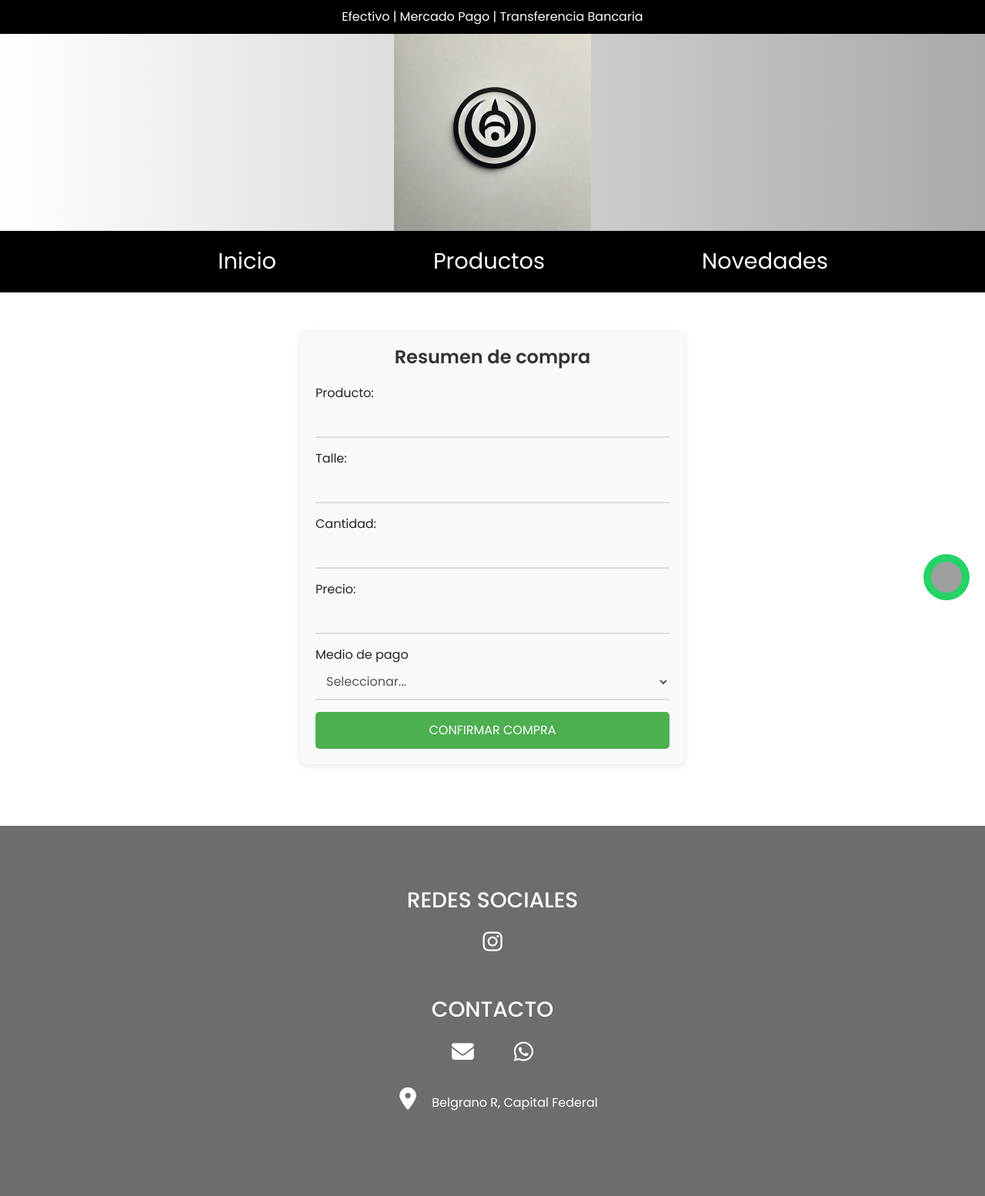
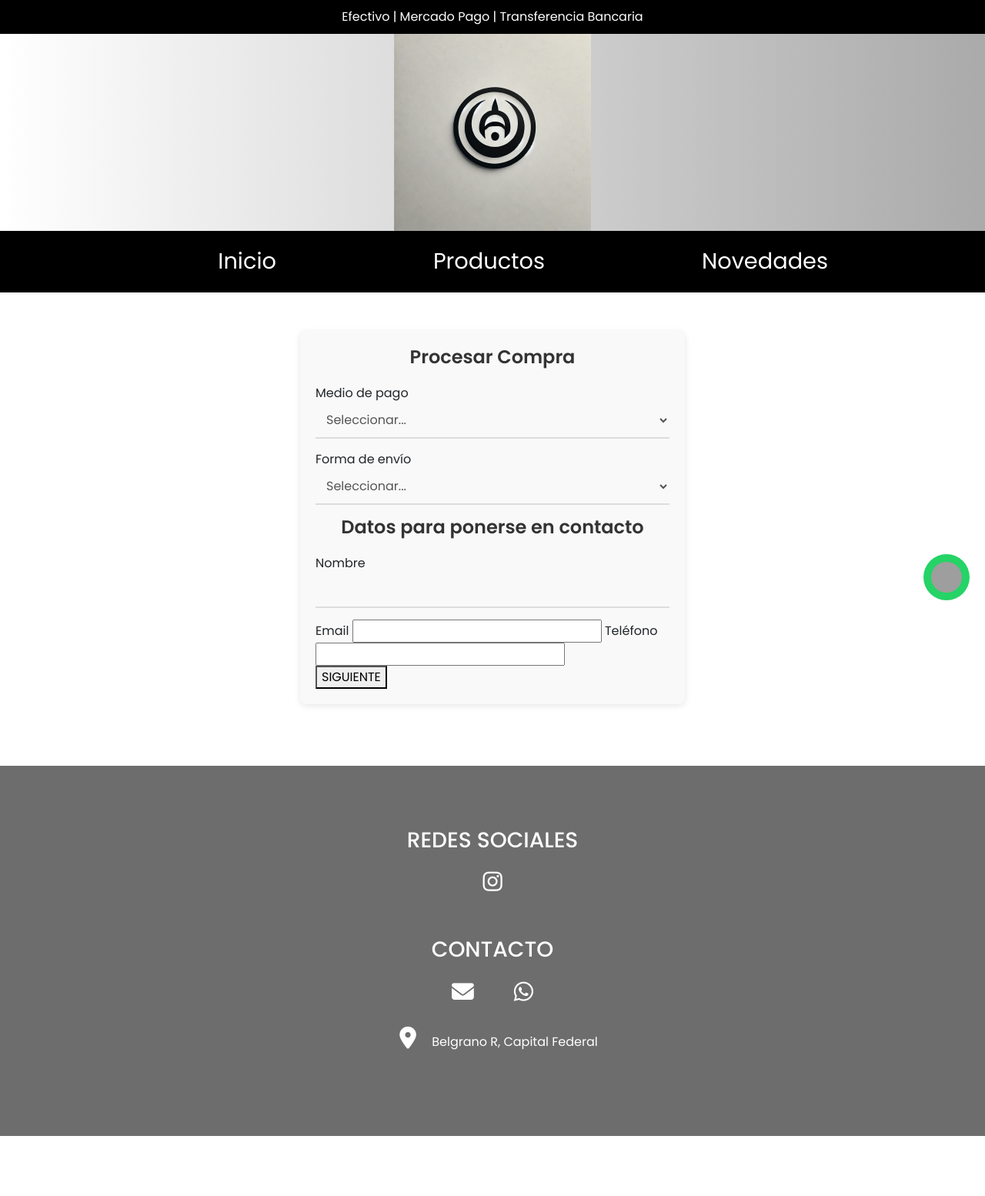
Before and after one commit to guidodiz/E-Commerce, a Django app: page /web/compra/ in a window 1280 px wide. Shown: the whole page at 77% size. After the commit the page ends 1476 px from the top, so only its background shows below. Run offline with Django 5.2, Linux system fonts and the light colour scheme; grey boxes are pictures that could not be loaded.

Commit message:
estamos metiendole a la parte de comprar

```diff
--- a/E-Commerce/TiendaOnline/web/admin.py
+++ b/E-Commerce/TiendaOnline/web/admin.py
@@ -1,5 +1,6 @@
 from django.contrib import admin
-from .models import Productos, Compra
+from .models import Productos, Compras, Cliente
 
 admin.site.register(Productos)
-admin.site.register(Compra)
+admin.site.register(Compras)
+admin.site.register(Cliente)
--- a/E-Commerce/TiendaOnline/web/forms.py
+++ b/E-Commerce/TiendaOnline/web/forms.py
@@ -1,8 +1,8 @@
-from .models import Compra
+from .models import Compras
 from django import forms
 
 
 class CompraModelForm(forms.ModelForm):
     class Meta:
-        model = Compra
-        fields = ['producto', 'talle', 'cantidad', 'precio', 'medio_de_pago']
+        model = Compras
+        fields = ['producto', 'talle', 'cantidad', 'precio', 'medio_de_pago', 'envio']
--- a/E-Commerce/TiendaOnline/web/static/web/js/compra.js
+++ /dev/null
@@ -1,25 +0,0 @@
-const opcion = document.getElementById('medio_de_pago')
-
-const efectivo = document.getElementById('pago_efectivo')
-const datosTransferencia = document.getElementById('datos_transferencia')
-
-const mostrar_efectivo = function(){
-    if (opcion.value === 'Efectivo'){
-        efectivo.hidden = false
-    }
-    else{
-        efectivo.hidden = true
-    }
-}
-
-const mostrar_transferencia = function(){
-    if (opcion.value === 'Transferencia'){
-        datosTransferencia.hidden = false
-    }
-    else{
-        datosTransferencia.hidden = true
-    }
-}
-
-opcion.addEventListener('change', mostrar_efectivo)
-opcion.addEventListener('change', mostrar_transferencia)
--- /dev/null
+++ b/E-Commerce/TiendaOnline/web/static/web/js/resumen_compra.js
@@ -0,0 +1,35 @@
+const procesarCompra = document.getElementById('procesar_compra')
+const resumenCompra = document.getElementById('resumen_compra')
+const botonCompra = document.getElementById('boton_compra')
+
+const siguiente = document.getElementById('siguiente')
+
+const medioDePagoInput = document.getElementById('medio_de_pago')
+const envioInput = document.getElementById('envio')
+const nombreInput = document.getElementById('nombre')
+const emailInput = document.getElementById('email')
+const wpInput = document.getElementById('wp')
+
+const resumenMedioDePago = document.querySelector('input[name="resumenMedioDePago"]')
+const resumenEnvio = document.querySelector('input[name="resumenEnvio"]')
+const resumenNombre = document.querySelector('input[name="resumenNombre"]')
+const resumenEmail = document.querySelector('input[name="resumenEmail"]')
+const resumenWp = document.querySelector('input[name="resumenWp"]')
+
+siguiente.addEventListener('click', function(event){
+    event.preventDefault();
+
+    if(medioDePagoInput.value === '' || envioInput.value === '' || nombreInput.value === '' || emailInput.value === '' || wpInput.value === ''){
+        alert('Los campos deben estar completos')
+        return
+    }
+
+    procesarCompra.hidden = true;
+    resumenCompra.hidden = false;
+    botonCompra.hidden = false;
+    resumenMedioDePago.value = medioDePagoInput.value;
+    resumenEnvio.value = envioInput.value;
+    resumenNombre.value = nombreInput.value;
+    resumenEmail.value = emailInput.value;
+    resumenWp.value = wpInput.value;
+})
--- a/E-Commerce/TiendaOnline/web/templates/web/compra.html
+++ b/E-Commerce/TiendaOnline/web/templates/web/compra.html
@@ -1,7 +1,7 @@
 {% extends 'web/base.html' %}
 {% load static %}
 
-{% block title %} Resumen de compra {% endblock %}
+{% block title %} Procesar compra {% endblock %}
 
 {% block extra_css %}
 <link rel="stylesheet" href="{% static 'web/styles/compra.css' %}">
@@ -12,6 +12,45 @@
     <form method="POST" action="{% url 'compra' %}">
         {% csrf_token %}
 
+        <div id="procesar_compra">
+            <h1>Procesar Compra</h1>
+
+            <div>
+                <label for="medio_de_pago">Medio de pago</label>
+                <select name="medio_de_pago" id="medio_de_pago" required>
+                    <option value="">Seleccionar...</option>
+                    <option value="Efectivo">Efectivo</option>
+                    <option value="MP">Mercado Pago</option>
+                    <option value="Transferencia">Transferencia Bancaria</option>
+                </select>
+            </div>
+
+            <div>
+                <label for="envio">Forma de envío</label>
+                <select name="envio" id="envio" required>
+                    <option value="">Seleccionar...</option>
+                    <option value="Envio">Envío</option>
+                    <option value="Retiro">Retiro (Belgrano R)</option>
+                </select>
+            </div>
+
+            <div class="datos_contacto">
+                <h1>Datos para ponerse en contacto</h1>
+
+                <label for="nombre">Nombre</label>
+                <input type="text" name="nombre" id="nombre">
+
+                <label for="email">Email</label>
+                <input type="email" name="email" id="email">
+
+                <label for="wp">Teléfono</label>
+                <input type="number" name="wp" id="wp">
+            </div>
+
+            <button id="siguiente">SIGUIENTE</button>
+        </div>
+
+        <div id="resumen_compra" hidden>
             <h1>Resumen de compra</h1>
 
             <div>
@@ -35,33 +74,33 @@
             </div>
 
             <div>
-            <label for="medio_de_pago">Medio de pago</label>
-            <select name="medio_de_pago" id="medio_de_pago" required>
-                <option value="">Seleccionar...</option>
-                <option value="Efectivo">Efectivo</option>
-                <option value="MP">Mercado Pago</option>
-                <option value="Transferencia">Transferencia Bancaria</option>
-            </select>
+                <label for="resumenMedioDePago">Medio de pago</label>
+                <input type="text" name="resumenMedioDePago" readonly>
             </div>
 
-        <div id="pago_efectivo" hidden>
-            <p>En caso de pagar en efectivo, nos estaremos contactando via Whatsapp para coordinar el envio o retiro</p>
-            <label for="opcion_efectivo">Ingrese su número de telefono</label>
-            <input type="number" name="opcion_efectivo" id="opcion_efectivo">
+            <div>
+                <label for="resumenEnvio">Envío</label>
+                <input type="text" name="resumenEnvio" readonly>
             </div>
 
-        <div id="datos_transferencia" hidden>
-            <ul>
-                <li>Número de cuenta: </li>
-                <li>CUIT: </li>
-                <li>Razón Social: </li>
-                <li>CBU: </li>
-                <li>Alias: </li>
-                <li>Banco </li>
-            </ul>
+            <div>
+                <label for="resumenNombre">Nombre</label>
+                <input type="text" name="resumenNombre" readonly>
             </div>
 
-        <input type="submit" value="CONFIRMAR COMPRA">
+            <div>
+                <label for="resumenEmail">Email</label>
+                <input type="text" name="resumenEmail" readonly>
+            </div>
+
+            <div>
+                <label for="resumenWp">Teléfono</label>
+                <input type="text" name="resumenWp" readonly>
+            </div>
+
+        </div>
+
+        <input type="submit" value="CONFIRMAR COMPRA" id="boton_compra" hidden>
     </form>
 </div>
 
@@ -74,7 +113,7 @@
 {% endif %}
 
 {% block extra_js %}
-<script src="{% static 'web/js/compra.js' %}"></script>
+<script src="{% static 'web/js/resumen_compra.js' %}"></script>
 {% endblock %}
 
 {% endblock %}
--- a/E-Commerce/TiendaOnline/web/views.py
+++ b/E-Commerce/TiendaOnline/web/views.py
@@ -4,7 +4,7 @@ from django.contrib import messages
 from django.utils.timezone import now
 from django.core.mail import send_mail
 from django.conf import settings
-from .models import Productos, Compra
+from .models import Productos, Compras, Cliente
 from .forms import CompraModelForm
 
 def index(request):
@@ -78,7 +78,7 @@ def compra(request):
         form = CompraModelForm(request.POST)
         if form.is_valid():
             form.save()
-            messages.success(request, 'La compra fue realizada con éxito')
+            messages.success(request, '¡Gracias por realizar tu compra!')
             return redirect('index')
 
     context['form'] = form
```
Also changed, not shown: E-Commerce/TiendaOnline/web/models.py (+17 -2 lines), E-Commerce/TiendaOnline/web/migrations/0013_compras_delete_compra.py (added), E-Commerce/TiendaOnline/web/migrations/0014_cliente_alter_compras_envio_compras_cliente.py (added), E-Commerce/TiendaOnline/web/migrations/0015_alter_cliente_email_alter_cliente_nombre_and_more.py (added). Lines whose indentation alone changed are shown as unchanged.
